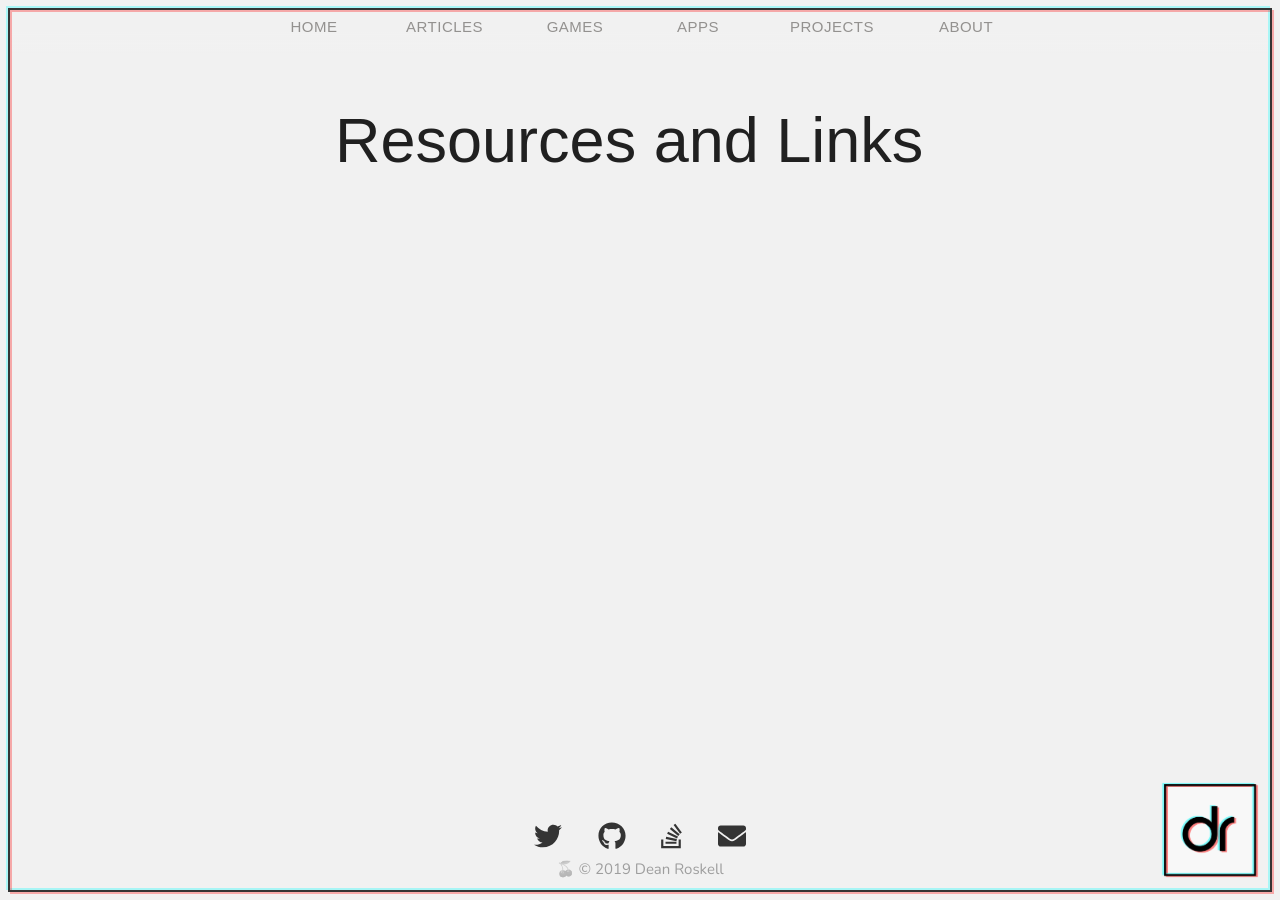
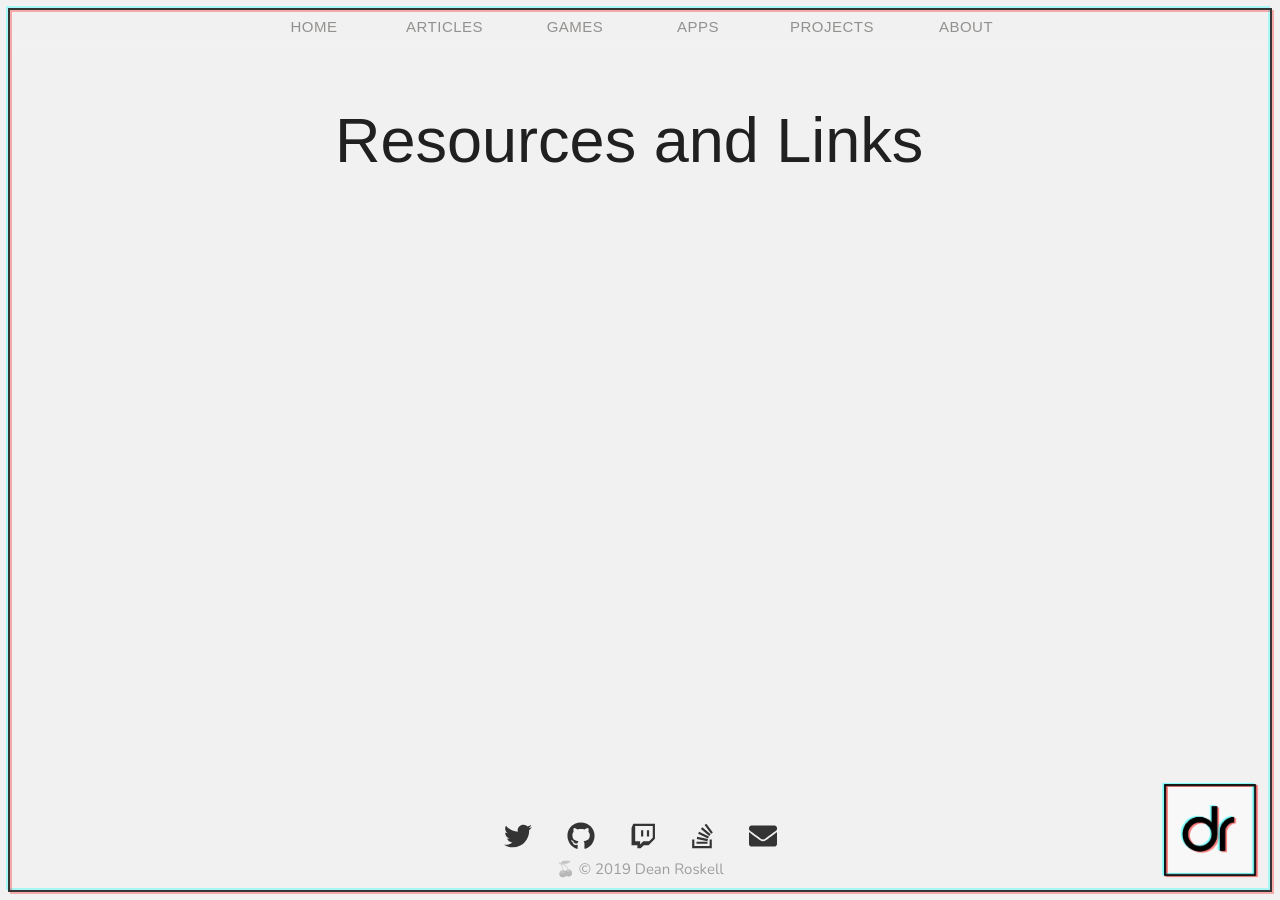
Before and after one commit to roskelld/myblog, a Jekyll site: the page built from resources.html, in a window 1280 px wide. Built offline with Jekyll 4.4.1, drawn with Linux system fonts in a browser that asks for light colours.

Commit message:
Added Twitch

```diff
--- a/_includes/footer.html
+++ b/_includes/footer.html
@@ -5,7 +5,8 @@
                 <!-- <div id="tippin-button" class="btn-flat soft-grey email soft-grey-text" data-dest="roskelld"></div>                 -->
                 <a href="https://twitter.com/{{site.twitter_username}}" class="btn-flat" title="Twitter"><i class="soft-grey-text fab fa-twitter fa-2x"></i></a>
                 <a href="https://github.com/{{site.github_username}}/" class="btn-flat" title="Github"><i class="soft-grey-text fab fa-github fa-2x"></i></a>
-                <a href="https://stackoverflow.com/users/6126468/roskelld" class="btn-flat" title="Stack Exchange"><i class="soft-grey-text fab fa-stack-overflow fa-2x"></i></a>
+                <a href="https://stackoverflow.com/users/6126468/roskelld" class="btn-flat" title="Stack Exchange"><i class="soft-grey-text fab fa-twitch fa-2x"></i></a>
+                <a href="https://twitch.com/roskelld" class="btn-flat" title="Twitch"><i class="soft-grey-text fab fa-stack-overflow fa-2x"></i></a>
                 <a href="mailto:{{site.email}},?subject=Hey Dean!" class="btn-flat email" title="email"><i class="soft-grey-text fas fa-envelope fa-2x"></i></a>
             </div>
             <div class="center-align">
```
